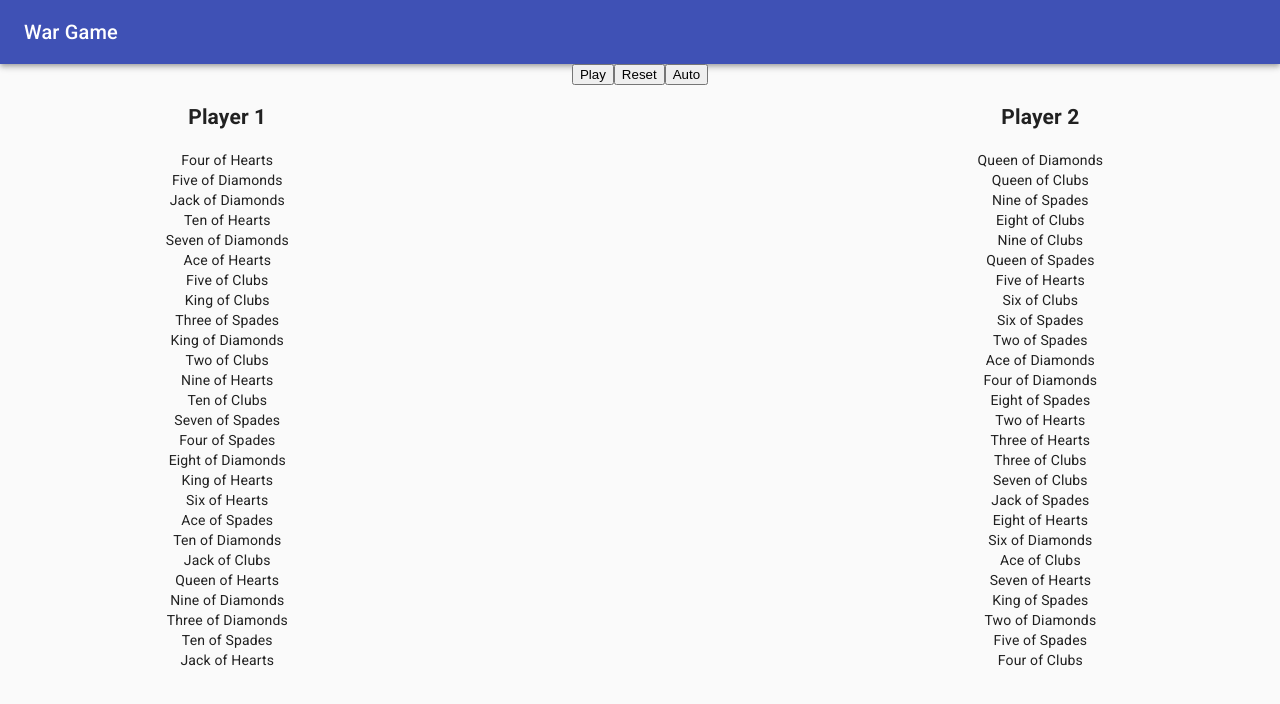
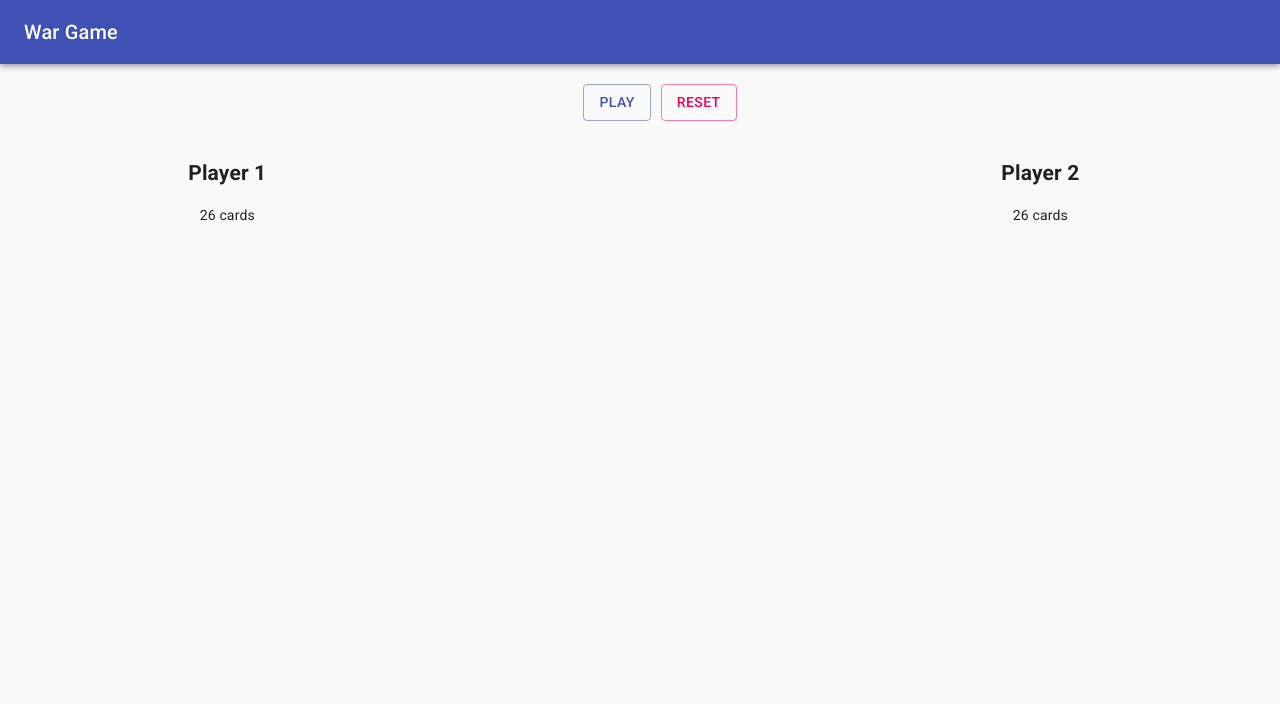
Before and after one commit to mrberggg/war-card-game, a React (Create React App) app: page / in a window 1280 px wide. Shown: the top 704 px of the page. Built offline with nearby package versions, Linux system fonts and the light colour scheme.

Commit message:
Add some basic styling for cards

```diff
--- a/src/components/Board/Board.css
+++ b/src/components/Board/Board.css
@@ -1,6 +1,14 @@
 .Board {
   display: flex;
   flex-direction: column;
+}
+
+.Board .actions {
+  margin: 20px;
+}
+
+.Board .actions button {
+  margin: 0 5px;
 }
 
 .Board .players {
--- a/src/components/Board/Board.js
+++ b/src/components/Board/Board.js
@@ -1,4 +1,5 @@
 import React, { useState, useEffect } from "react";
+import { Button, Container } from "@material-ui/core";
 import Hand from "../Hand/Hand";
 import War from "../../utils/war";
 import "./Board.css";
@@ -7,7 +8,6 @@ export default () => {
   const [loading, setLoading] = useState(true);
   const [won, setWon] = useState(false);
   const [wonHand, setWonHand] = useState();
-  const [isAuto, setIsAuto] = useState(false);
   const [hand1, setHand1] = useState([]);
   const [hand2, setHand2] = useState([]);
   const [pot1, setPot1] = useState([]);
@@ -25,7 +25,6 @@ export default () => {
     setPot2([]);
     setWon(false);
     setWonHand(null);
-    setIsAuto(false);
     setLoading(false);
   }
 
@@ -44,16 +43,12 @@ export default () => {
 
     if (hand1.length === 0 || hand2.length === 0) {
       setWon(true);
-      setIsAuto(false);
     }
   }
 
   // Set up initial game
   useEffect(() => setUpGame(), []);
 
-  if (isAuto) {
-    setTimeout(() => play(), 1000);
-  }
   return (
     <div className="Board">
       {loading ? (
@@ -62,11 +57,14 @@ export default () => {
         <h2>User {hand1.length !== 0 ? 1 : 2} won</h2>
       ) : (
         <>
-          <div className="actions">
-            <button onClick={play}>Play</button>
-            <button onClick={setUpGame}>Reset</button>
-            <button onClick={() => setIsAuto(true)}>Auto</button>
-          </div>
+          <Container className="actions">
+            <Button variant="outlined" color="primary" onClick={play}>
+              Play
+            </Button>
+            <Button variant="outlined" color="secondary" onClick={setUpGame}>
+              Reset
+            </Button>
+          </Container>
           <div className="players">
             <div className="player">
               <h2>Player 1</h2>
--- a/src/components/Hand/Hand.js
+++ b/src/components/Hand/Hand.js
@@ -1,11 +1,5 @@
 import React from "react";
 
 export default ({ cards }) => {
-  return (
-    <div>
-      {cards.map((card) => (
-        <div key={card.code}>{`${card.face} of ${card.suit}`}</div>
-      ))}
-    </div>
-  );
+  return <div>{cards.length} cards</div>;
 };
```
